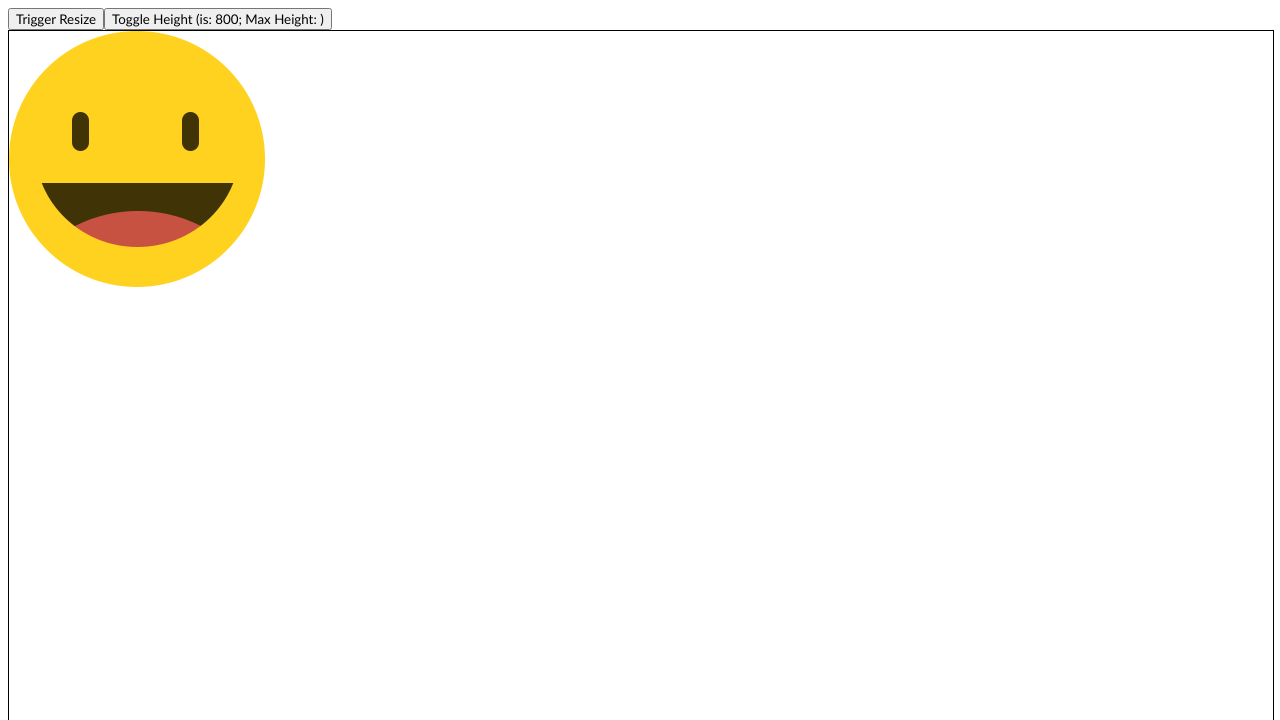
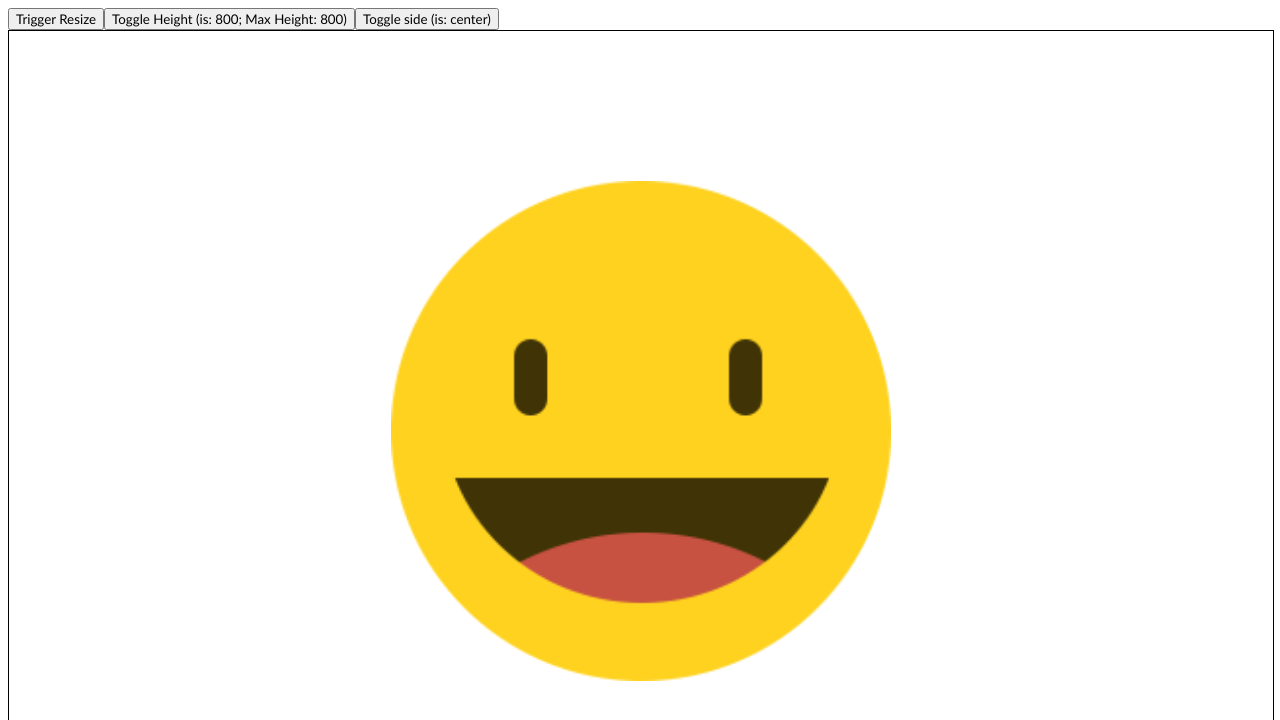
Before and after one commit to teewurst/image-merge-frontend, an Angular app: page / in a window 1280 px wide. Shown: the top 720 px of the page. Built offline with nearby package versions, Linux system fonts and the light colour scheme.

Commit message:
[master] Made it flex dependend + Added justify-content Input

```diff
--- a/projects/demo/src/app/app.component.html
+++ b/projects/demo/src/app/app.component.html
@@ -2,12 +2,14 @@
     <!-- does not work currently <button (click)="randomizeSize()">Randomize Size</button> -->
     <button (click)="triggerResize()">Trigger Resize</button>
     <button (click)="toggleHeight(height)">Toggle Height (is: {{height}}; Max Height: {{maxHeight | number:'1.0-0'}})</button>
+    <button (click)="toggleSide(side)">Toggle side (is: {{side}})</button>
 </div>
 <div [style]="{width: (!fullWidth) ? '100%' : '600px', 'height': ((maxHeight < height) ? maxHeight : height) + 'px', border: '1px solid black', position: 'relative'}">
     <lib-image-merge-frontend
             [layerImage]="layerImage"
             [resizeThrottled$]="resize$"
             [maxHeight]="height"
+            [moveTo]="side"
             (currentMaxHeightChange)="maxHeight = $event"
     ></lib-image-merge-frontend>
 </div>
--- a/projects/demo/src/app/app.component.ts
+++ b/projects/demo/src/app/app.component.ts
@@ -17,6 +17,8 @@ export class AppComponent implements OnInit {
     public resetLayerImage: string;
     public height: number = 800;
     private toggleHeights: number[] = [900, 700];
+    public side: string = 'center';
+    private toggleSides: string[] = ['flex-end', 'flex-start'];
     public resize$: Subject<any> = new Subject<any>();
     public maxHeight: number;
 
@@ -28,28 +30,7 @@ export class AppComponent implements OnInit {
     public ngOnInit(): void {
         this.layerImage = layerImageMock;
         this.resetLayerImage = JSON.stringify(this.layerImage);
-    }
-
-    public randomizeSize(): void {
-        const number5 = Math.random() * 50;
-        const number4 = Math.random() * 150;
-        const number3 = Math.random() * 50;
-        const number2 = Math.random() * 150;
-        const number1 = Math.random() * 50;
-        const number0 = Math.random() * 150;
-        this.layerImage.images[0].size.x = (500 - number5);
-        this.layerImage.images[0].size.y = (500 - number4);
-        this.layerImage.images[1].images[1].size.x = (500 - number3);
-        this.layerImage.images[1].images[1].size.y = (500 - number2);
-        this.layerImage.images[1].images[0].size.x = (500 - number1);
-        this.layerImage.images[1].images[0].size.y = (500 - number0);
-
-        this.layerImage.images[0].offset.x = (Math.random() * number5 + 50);
-        this.layerImage.images[0].offset.y = (Math.random() * number4 + 150);
-        this.layerImage.images[1].images[1].offset.x = (Math.random() * number3 + 50);
-        this.layerImage.images[1].images[1].offset.y = (Math.random() * number2 + 150);
-        this.layerImage.images[1].images[0].offset.x = (Math.random() * number1 + 50);
-        this.layerImage.images[1].images[0].offset.y = (Math.random() * number0 + 150);
+        setTimeout(() => this.resize$.next(1234));
     }
 
     public triggerResize(): void {
@@ -62,4 +43,10 @@ export class AppComponent implements OnInit {
         this.height = this.toggleHeights.shift();
         this.resize$.next(this.height);
     }
+
+    public toggleSide(side): void {
+        this.toggleSides.push(side);
+        this.side = this.toggleSides.shift();
+        this.resize$.next(this.height);
+    }
 }
--- a/projects/image-merge-frontend/src/lib/image-merge-frontend.component.less
+++ b/projects/image-merge-frontend/src/lib/image-merge-frontend.component.less
@@ -1,13 +1,12 @@
 :host {
   left: 0;
-  display: block;
-  flex-direction: column;
+  display: flex;
+  justify-content: center; // <= is overwritten by host binding, this is just for completion
   width: 100%;
   height: 100%;
 }
 
 .image-merge-frontend {
   width: 100%;
-  margin: 0 auto;
   position: relative;
 }
--- a/projects/image-merge-frontend/src/lib/image-merge-frontend.component.ts
+++ b/projects/image-merge-frontend/src/lib/image-merge-frontend.component.ts
@@ -2,7 +2,7 @@ import {
     AfterViewInit,
     Component,
     ElementRef,
-    EventEmitter,
+    EventEmitter, HostBinding,
     Input,
     OnDestroy,
     OnInit,
@@ -30,6 +30,9 @@ export class ImageMergeFrontendComponent implements OnInit, AfterViewInit, OnDes
     public layerImage: LayerImage;
     @Input()
     public maxHeight: number;
+    @Input()
+    @HostBinding('style.justify-content')
+    public moveTo: 'flex-start' | 'flex-end' | 'center' = 'center';
     @Output()
     public ratioChange: EventEmitter<number> = new EventEmitter<number>();
     @Output()
```
